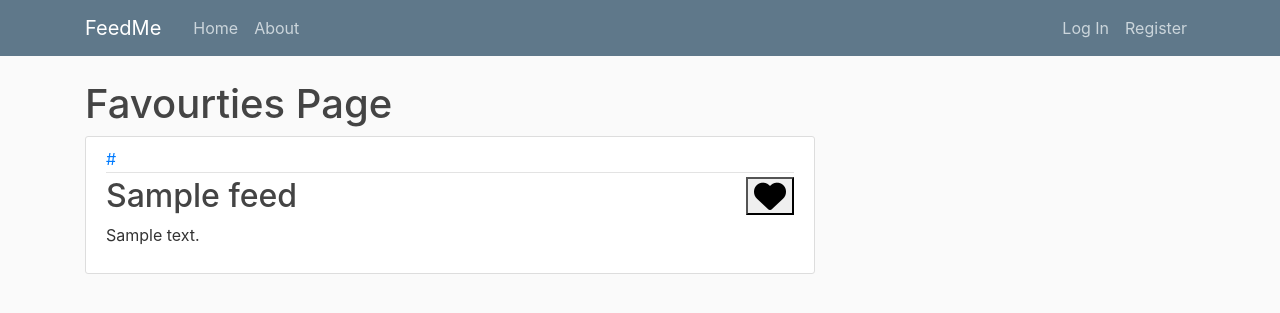
After one commit to DavidTrindade/cs350feedme, a Django app: template blog/templates/blog/favourites.html in a window 1280 px wide. The commit adds this page. Shown: the top 313 px of the page. Run offline with Django 3.2, Linux system fonts and the light colour scheme; the template is opened without the code that fills it: most values are stand-ins (such as "Sample title", 1, 10 or a date in 2020); some libraries are stand-ins or nearby versions.

Commit message:
Implement favourite page
Favourite page displays all favourited feeds

```diff
--- a/blog/templates/blog/base.html
+++ b/blog/templates/blog/base.html
@@ -2,13 +2,15 @@
 
 <!DOCTYPE html>
 <html>
+
 <head>
     <!-- Required meta tags -->
     <meta charset="utf-8">
     <meta name="viewport" content="width=device-width, initial-scale=1, shrink-to-fit=no">
 
     <!-- Bootstrap CSS -->
-    <link rel="stylesheet" href="https://cdn.jsdelivr.net/npm/bootstrap@4.5.3/dist/css/bootstrap.min.css" integrity="sha384-TX8t27EcRE3e/ihU7zmQxVncDAy5uIKz4rEkgIXeMed4M0jlfIDPvg6uqKI2xXr2" crossorigin="anonymous">
+    <link rel="stylesheet" href="https://cdn.jsdelivr.net/npm/bootstrap@4.5.3/dist/css/bootstrap.min.css"
+        integrity="sha384-TX8t27EcRE3e/ihU7zmQxVncDAy5uIKz4rEkgIXeMed4M0jlfIDPvg6uqKI2xXr2" crossorigin="anonymous">
 
     <link rel="stylesheet" type="text/css" href="{% static 'blog/main.css' %}">
 
@@ -21,19 +23,21 @@
     {% endif %}
 
 </head>
+
 <body>
     <header class="site-header">
         <nav class="navbar navbar-expand-md navbar-dark bg-steel fixed-top">
             <div class="container">
                 <a class="navbar-brand mr-4" href="{% url 'home' %}">FeedMe</a>
-                <button class="navbar-toggler" type="button" data-toggle="collapse" data-target="#navbarToggle" aria-controls="navbarToggle" aria-expanded="false" aria-label="Toggle navigation">
+                <button class="navbar-toggler" type="button" data-toggle="collapse" data-target="#navbarToggle"
+                    aria-controls="navbarToggle" aria-expanded="false" aria-label="Toggle navigation">
                     <span class="navbar-toggler-icon"></span>
                 </button>
                 <div class="collapse navbar-collapse" id="navbarToggle">
                     <div class="navbar-nav mr-auto">
                         <a class="nav-item nav-link" href="{% url 'home' %}">Home</a>
                         {% if user.is_authenticated %}
-                            <a class="nav-item nav-link" href="#">Feeds</a>
+                        <a class="nav-item nav-link" href="{% url 'faves'%}">Favourites</a>
                         {% endif %}
                         <a class="nav-item nav-link" href="{% url 'about' %}">About</a>
                     </div>
@@ -64,7 +68,8 @@
                 {% endif %}
                 {% block content %}{% endblock %}
             </div>
-            <div class="col-md-4">
+
+            <!-- <div class="col-md-4">
                 <div class="content-section">
                     <h3>Our Sidebar</h3>
                     <p class='text-muted'>You can put any information here you'd like.
@@ -76,12 +81,18 @@
                     </ul>
                     </p>
                 </div>
-            </div>
+            </div> -->
+
         </div>
     </main>
 
-    <script src="https://code.jquery.com/jquery-3.5.1.slim.min.js" integrity="sha384-DfXdz2htPH0lsSSs5nCTpuj/zy4C+OGpamoFVy38MVBnE+IbbVYUew+OrCXaRkfj" crossorigin="anonymous"></script>
-    <script src="https://cdn.jsdelivr.net/npm/bootstrap@4.5.3/dist/js/bootstrap.bundle.min.js" integrity="sha384-ho+j7jyWK8fNQe+A12Hb8AhRq26LrZ/JpcUGGOn+Y7RsweNrtN/tE3MoK7ZeZDyx" crossorigin="anonymous"></script>
+    <script src="https://code.jquery.com/jquery-3.5.1.slim.min.js"
+        integrity="sha384-DfXdz2htPH0lsSSs5nCTpuj/zy4C+OGpamoFVy38MVBnE+IbbVYUew+OrCXaRkfj"
+        crossorigin="anonymous"></script>
+    <script src="https://cdn.jsdelivr.net/npm/bootstrap@4.5.3/dist/js/bootstrap.bundle.min.js"
+        integrity="sha384-ho+j7jyWK8fNQe+A12Hb8AhRq26LrZ/JpcUGGOn+Y7RsweNrtN/tE3MoK7ZeZDyx"
+        crossorigin="anonymous"></script>
 
 </body>
+
 </html>
--- /dev/null
+++ b/blog/templates/blog/favourites.html
@@ -0,0 +1,31 @@
+{% extends "blog/base.html" %}
+
+{% block content %}
+
+    <h1>Favourties Page</h1>
+
+    {% for feed in feeds %}
+    <article class="media content-section">
+        <div class="media-body">
+            <div class="article-metadata">
+                <a class="mr-2" href="{{ feed.link }}">{{ feed.link }}</a>
+            </div>
+            <div id="title-section">
+                <div id="fav-section">
+                    <form action="{% url 'fav' feed.id %}" method="POST">
+                        {% csrf_token %}
+                        <button name="feed_id" value="{{ feed.id }}" type="submit" class="fas fa-heart fa-2x"
+                            style="float:right"></button>
+                    </form>
+
+                </div>
+                <h2><a class="article-title" href="#">{{ feed.title }}</a></h2>
+            </div>
+
+            <p class="article-content">{{ feed.desc }}</p>
+
+        </div>
+    </article>
+    {% endfor %}
+
+{% endblock %}
--- a/blog/urls.py
+++ b/blog/urls.py
@@ -5,5 +5,6 @@ from . import views
 urlpatterns = [
     path('', views.home, name='home'),
     path('about/', views.about, name='about'),
+    path('favourites/', views.faves, name='faves'),
     path('favourite/<int:id>', views.fav , name="fav"),
 ]
```
Also changed, not shown: blog/views.py (+11 -2 lines), db.sqlite3. Lines whose indentation alone changed are shown as unchanged.
